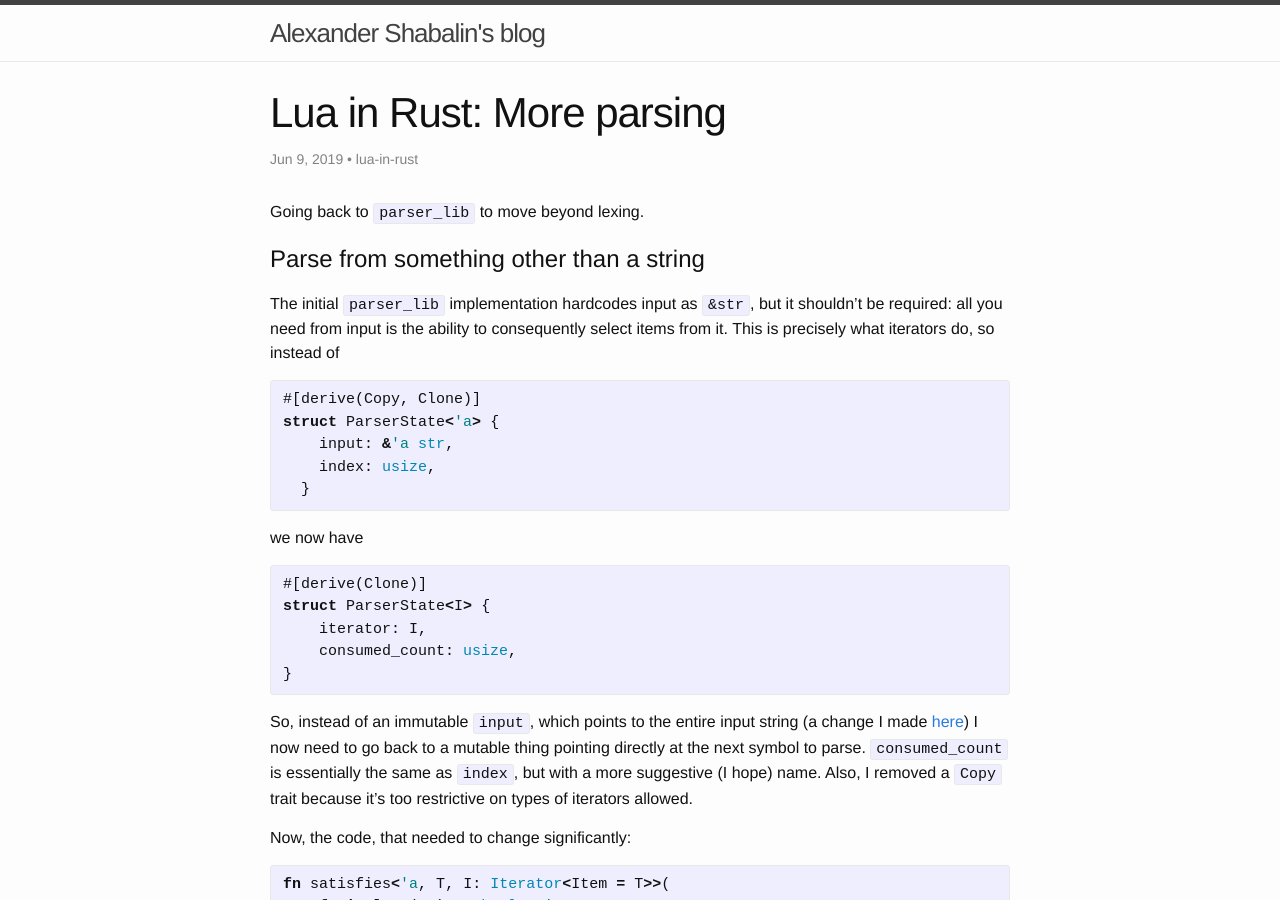
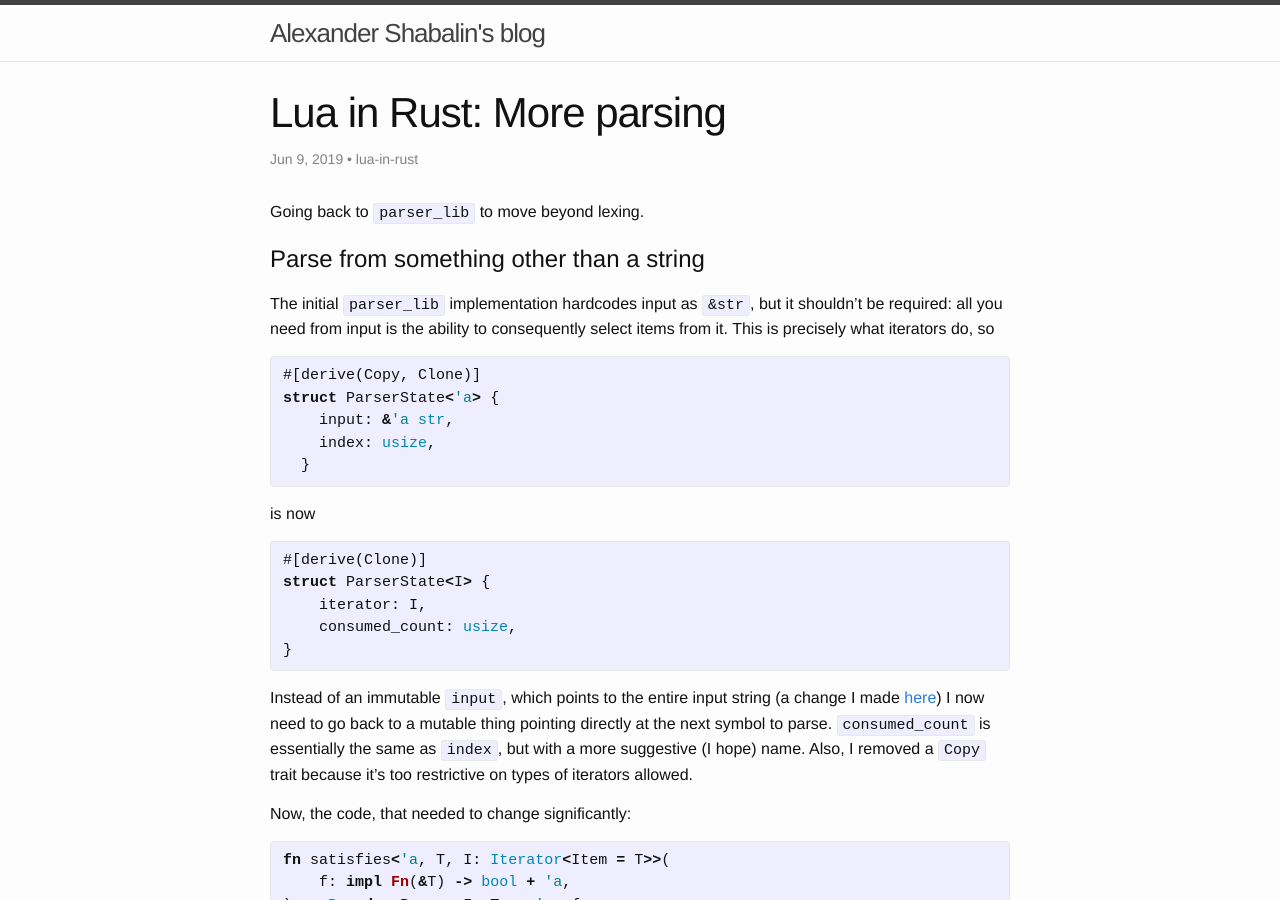
Before and after one commit to projedi/projedi.github.io, a Jekyll site: the page built from _posts/2019-06-09-lua-in-rust-more-parsing.markdown, in a window 1280 px wide and 900 px high. Built offline with Jekyll 4.4.1, drawn with Linux system fonts in a browser that asks for light colours; some of the changed text lies outside the part shown.

Commit message:
Doing more parsing

```diff
--- a/_posts/2019-06-09-lua-in-rust-more-parsing.markdown
+++ b/_posts/2019-06-09-lua-in-rust-more-parsing.markdown
@@ -11,7 +11,7 @@ Parse from something other than a string
 
 The initial `parser_lib` implementation hardcodes input as `&str`, but it shouldn't be required:
 all you need from input is the ability to consequently select items from it. This is precisely what iterators
-do, so instead of
+do, so
 {% highlight rust %}
 #[derive(Copy, Clone)]
 struct ParserState<'a> {
@@ -19,7 +19,7 @@ struct ParserState<'a> {
     index: usize,
   }
 {% endhighlight %}
-we now have
+is now
 {% highlight rust %}
 #[derive(Clone)]
 struct ParserState<I> {
@@ -27,7 +27,7 @@ struct ParserState<I> {
     consumed_count: usize,
 }
 {% endhighlight %}
-So, instead of an immutable `input`, which points to the entire input string (a change I made [here]({% post_url 2019-06-03-lua-in-rust-combinatory-parsing-cont %})) I now need to go back to a mutable thing pointing directly at the next symbol to parse. `consumed_count` is essentially the same as `index`, but with a more suggestive (I hope) name.
+Instead of an immutable `input`, which points to the entire input string (a change I made [here]({% post_url 2019-06-03-lua-in-rust-combinatory-parsing-cont %})) I now need to go back to a mutable thing pointing directly at the next symbol to parse. `consumed_count` is essentially the same as `index`, but with a more suggestive (I hope) name.
 Also, I removed a `Copy` trait because it's too restrictive on types of iterators allowed.
 
 Now, the code, that needed to change significantly:
```
Also changed, not shown: other parts of _posts/2019-06-09-lua-in-rust-more-parsing.markdown (+4 -4 lines).
